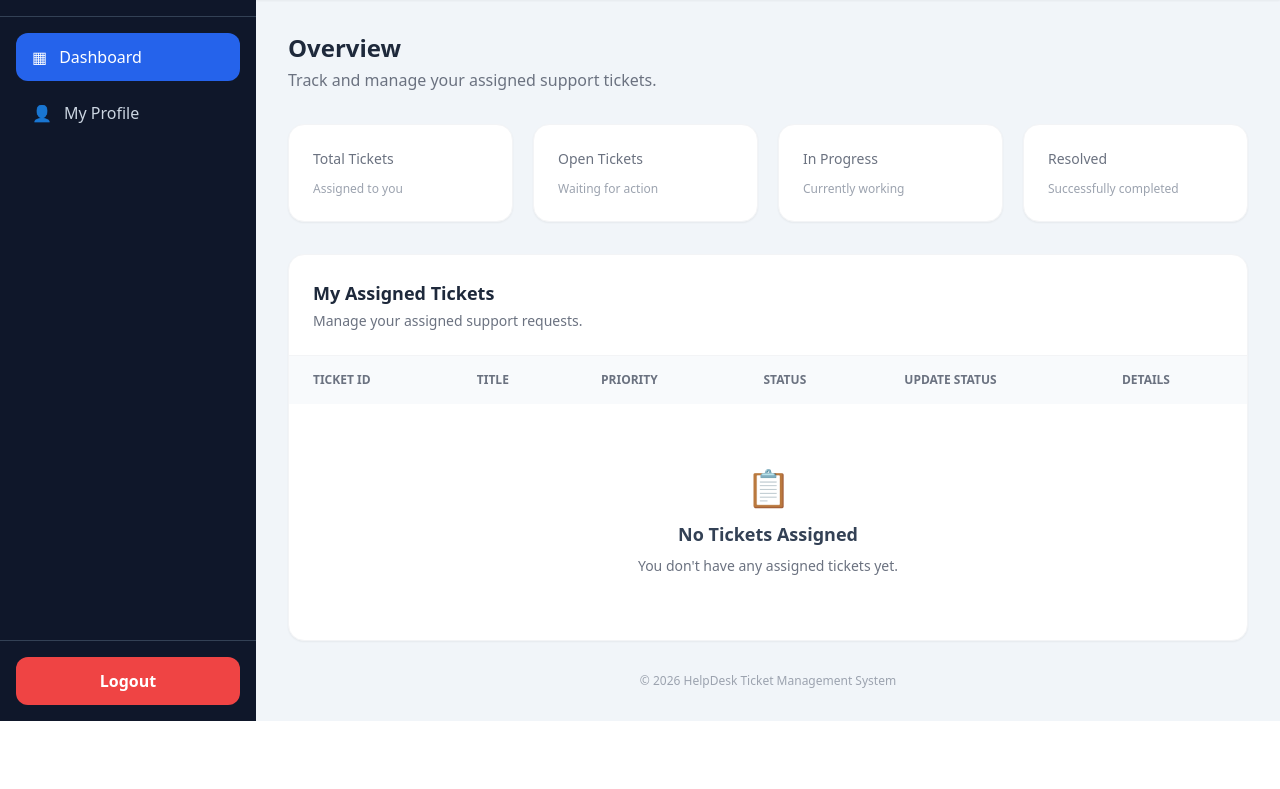
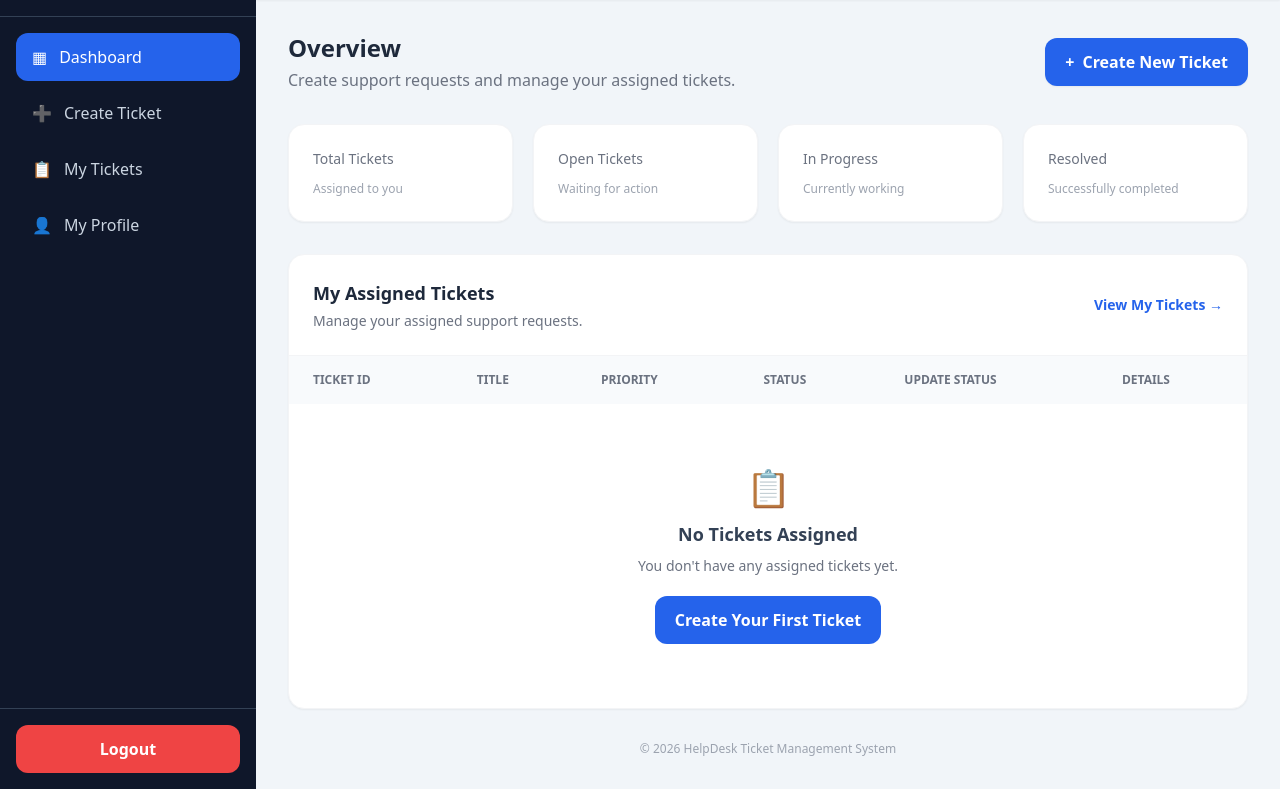
Before and after one commit to bhuvi2189/HelpDesk-Ticket-Management, a Django app: template templates/tickets/employee_dashboard.html in a window 1280 px wide. Shown: the part 88-877 px from the top of the page. Before the commit the page ends 809 px from the top, so only its background shows below. Run offline with Django 5.2, Linux system fonts and the light colour scheme; the template is opened without the code that fills it, so the values that code supplies are empty; some libraries are stand-ins or nearby versions.

Commit message:
Add employee ticket navigation

```diff
--- a/templates/tickets/employee_dashboard.html
+++ b/templates/tickets/employee_dashboard.html
@@ -28,6 +28,18 @@
                class="flex items-center gap-3 px-4 py-3 rounded-xl bg-blue-600 text-white">
                 <span>▦</span>
                 Dashboard
+            </a>
+
+            <a href="{% url 'create_ticket' %}"
+               class="flex items-center gap-3 px-4 py-3 rounded-xl text-slate-300 hover:bg-slate-800">
+                <span>➕</span>
+                Create Ticket
+            </a>
+
+            <a href="{% url 'my_tickets' %}"
+               class="flex items-center gap-3 px-4 py-3 rounded-xl text-slate-300 hover:bg-slate-800">
+                <span>📋</span>
+                My Tickets
             </a>
 
             <a href="{% url 'profile' %}"
@@ -86,13 +98,23 @@
         <div class="p-5 md:p-8">
 
             <!-- Page Heading -->
-            <div class="mb-8">
+            <div class="mb-8 flex flex-col sm:flex-row sm:justify-between sm:items-center gap-4">
+
+                <div>
                     <h3 class="text-2xl font-bold text-slate-800">
                         Overview
                     </h3>
                     <p class="text-gray-500 mt-1">
-                    Track and manage your assigned support tickets.
+                        Create support requests and manage your assigned tickets.
                     </p>
+                </div>
+
+                <a href="{% url 'create_ticket' %}"
+                   class="inline-flex items-center justify-center gap-2 bg-blue-600 hover:bg-blue-700 text-white font-semibold px-5 py-3 rounded-xl shadow-sm transition">
+                    <span>+</span>
+                    Create New Ticket
+                </a>
+
             </div>
 
 
@@ -137,13 +159,22 @@
             <!-- Tickets Table -->
             <div class="bg-white rounded-2xl shadow-sm border border-gray-100 overflow-hidden">
 
-                <div class="p-6 border-b border-gray-100">
+                <div class="p-6 border-b border-gray-100 flex flex-col sm:flex-row sm:justify-between sm:items-center gap-3">
+
+                    <div>
                         <h3 class="text-lg font-bold text-slate-800">
                             My Assigned Tickets
                         </h3>
                         <p class="text-sm text-gray-500 mt-1">
                             Manage your assigned support requests.
                         </p>
+                    </div>
+
+                    <a href="{% url 'my_tickets' %}"
+                       class="text-blue-600 hover:text-blue-800 text-sm font-semibold">
+                        View My Tickets →
+                    </a>
+
                 </div>
 
                 <div class="overflow-x-auto">
@@ -276,6 +307,11 @@
                                         You don't have any assigned tickets yet.
                                     </p>
 
+                                    <a href="{% url 'create_ticket' %}"
+                                       class="inline-block mt-5 bg-blue-600 hover:bg-blue-700 text-white font-semibold px-5 py-3 rounded-xl">
+                                        Create Your First Ticket
+                                    </a>
+
                                 </td>
                             </tr>
 
```
Lines whose indentation alone changed are shown as unchanged.
